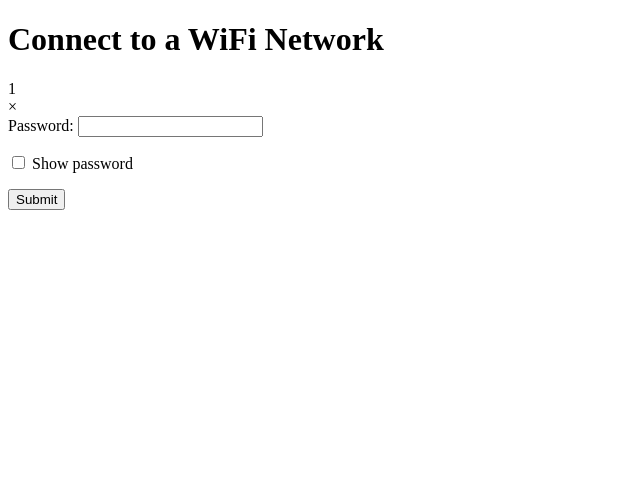
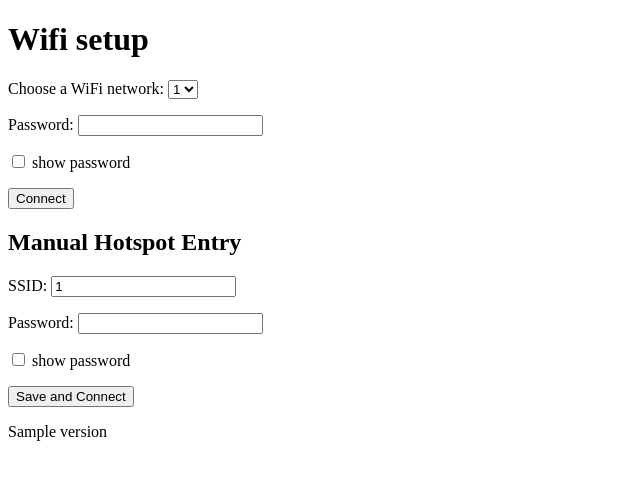
Before and after one commit to carolynz/poetry-camera-rpi, a Flask app: template wifi_portal/templates/index.html in a window 1280 px wide. Shown: the top 480 px of the page, without its empty margins (0-640 px from the left). Run offline with Flask 2, Linux system fonts and the light colour scheme; the template is opened without the code that fills it: most values are stand-ins (such as "Sample title", 1, 10 or a date in 2020); parts of the project's set-up code (start-up, migrations or seed data) failed here and were passed over.

Commit message:
manual hotspot entry

```diff
--- a/wifi_portal/app.py
+++ b/wifi_portal/app.py
@@ -63,6 +63,7 @@ with open(SOFTWARE_VERSION_FILE_PATH, 'w') as version_file:
 # Once you're connected to PoetryCameraSetup wifi, it should pop up automatically
 # If not, navigate to poetrycamera.local in your browser
 #######################################################
+import json, threading, time
 from flask import Flask, request, render_template, jsonify
 app = Flask(__name__)
 
@@ -71,6 +72,10 @@ app = Flask(__name__)
 # wlan1 is the second wifi adapter we have plugged in, to connect to internet
 WIFI_DEVICE = "wlan1"
 
+
+config_file = POETRY_CAMERA_DIRECTORY + "wifi_portal/hotspot_config.json"
+
+
 # get code version info we checked upon startup
 def get_stored_version():
     try:
@@ -78,6 +83,49 @@ def get_stored_version():
             return version_file.read().strip()
     except Exception as e:
         return 'Version: unknown\nBranch: unknown'
+
+# Function to load hotspot configuration
+def load_hotspot_config():
+    try:
+        with open(config_file, 'r') as f:
+            return json.load(f)
+    except FileNotFoundError:
+        return {}
+
+# Function to save hotspot configuration
+def save_hotspot_config(ssid, password = None):
+    if password:
+        config = {
+            "ssid": ssid,
+            "password": password
+        }
+    else:
+        config = {
+            "ssid": ssid
+        }
+    with open(config_file, 'w') as f:
+        json.dump(config, f)
+
+# Function to attempt connecting to the saved hotspot
+def attempt_connect_hotspot(ssid, password = None):
+    """
+    config = load_hotspot_config()
+    if not config:
+        return "No hotspot configuration found."
+
+    ssid = config.get("ssid")
+    password = config.get("password")
+    """
+    connection_command = ["nmcli", "--colors", "no", "device", "wifi", "connect", ssid]
+    if password:
+        connection_command.extend(["password", password])
+
+    result = subprocess.run(connection_command, capture_output=True)
+    if result.stderr:
+        return f"Error: {result.stderr.decode()}"
+    elif result.stdout:
+        return f"Success: {result.stdout.decode()}"
+    return "Unknown error."
 
 # screen where you set wifi password
 @app.route('/')
@@ -92,10 +140,13 @@ def index():
     # Remove 'PoetryCameraSetup' from the list, that's the camera's own wifi network
     ssids_list = [ssid.lstrip("SSID:") for ssid in ssids_list if "PoetryCameraSetup" not in ssid]
 
+
+    # TODO: why does the network name list sometimes drop first letter????
+
     # Remove empty strings and duplicates
-    ssids_list = list(set(filter(None, ssids_list)))
+    unique_ssids_list = list(set(filter(None, ssids_list)))
 
-    return render_template('index.html', ssids_list=ssids_list, version=version_info)
+    return render_template('index.html', ssids_list=unique_ssids_list, version=version_info)
 
 
 @app.route('/submit', methods=['POST'])
@@ -136,5 +187,26 @@ def submit():
             return jsonify({"status": "error", "message": result.stdout.decode()})
     return jsonify({"status": "error", "message": "Could not connect. Please try again."})
 
+@app.route('/save_and_connect', methods=['POST'])
+def save_and_connect():
+    manual_ssid = request.form['manual_ssid']
+    manual_password = request.form['manual_password']
+    save_hotspot_config(manual_ssid, manual_password)
+
+    def hotspot_scanning():
+        end_time = time.time() + 120  # Run for 2 minutes
+        while time.time() < end_time:
+            result = attempt_connect_hotspot()
+            print(result)  # Log the result, can be changed to more sophisticated logging
+            if "Success" in result:
+                break
+            time.sleep(5)
+
+    threading.Thread(target=hotspot_scanning).start()
+    return f"Attempting to connect to the {manual_ssid} network. If you are using a hotspot, go to your hotspot settings page and leave it open so it can connect. This could take up to 2 minutes."
+
+
+
+
 if __name__ == '__main__':
     app.run(debug=True, host='0.0.0.0', port=80)
--- a/wifi_portal/templates/index.html
+++ b/wifi_portal/templates/index.html
@@ -6,88 +6,55 @@
     <title>WiFi Setup</title>
 </head>
 <body>
-    <h1>Connect to a WiFi Network</h1>
-    <div id="ssidList">
+<h1>Wifi setup</h1>
+    <!-- TODO: show network that you're currently connected to -->
+    <form action="/submit" method="post">
+      <label for="ssid">Choose a WiFi network:</label>
+      <select name="ssid" id="ssid">
         {% for ssid in ssids_list %}
-        <div class="ssid" data-ssid="{{ ssid }}">{{ ssid }}</div>
+        <option value="{{ ssid }}">{{ ssid }}</option>
         {% endfor %}
-    </div>
-    <div id="message"></div>
+      </select>
+      <p />
+      <label for="password"
+        >Password: <input type="password" name="password" id="password"
+      /></label>
+      <p>
+        <input type="checkbox" id="show-password" /> <span>show password</span>
+      </p>
+      <input type="submit" value="Connect" />
+    </form>
 
-    <!-- The Modal -->
-    <div id="passwordModal" class="modal">
-        <div class="modal-content">
-            <span class="close">&times;</span>
-            <form id="passwordForm">
-                <label for="password">Password:</label>
-                <input type="password" name="password" id="password" />
-                <p>
-                    <input type="checkbox" id="show_password" /> <span>Show password</span>
-                </p>
-                <input type="button" value="Submit" id="submitPassword" />
-                <input type="hidden" name="ssid" id="selectedSSID" />
-            </form>
-        </div>
-    </div>
+<h2>Manual Hotspot Entry</h2>
+    <form id="manual-form" action="/save_and_connect" method="post">
+      <label for="manual-ssid">SSID:</label>
+      <input type="text" name="manual_ssid" id="manual-ssid" value="{{ manual_ssid }}" />
+      <p />
+      <label for="manual-password">Password: <input type="password" name="manual_password" id="manual-password">
+      <p>
+        <input type="checkbox" id="show-manual-password" /> <span>show password</span>
+      </p>
+      <input type="submit" value="Save and Connect" />
+    </form>
+    <p id="connect-result"></p>
 
+    <p>{{ version }}</p>
     <script>
-        document.querySelectorAll('.ssid').forEach(item => {
-            item.addEventListener('click', function () {
-                var modal = document.getElementById('passwordModal');
-                var ssid = this.getAttribute('data-ssid');
-                document.getElementById('selectedSSID').value = ssid;
-                modal.style.display = 'block';
-            });
+      document
+        .getElementById("show-password")
+        .addEventListener("change", function () {
+          var passwordInput = document.getElementById("password");
+          if (this.checked) {
+            passwordInput.type = "text";
+          } else {
+            passwordInput.type = "password";
+          }
         });
+      document.getElementById("show-manual-password").addEventListener("change", function () {
+        var passwordInput = document.getElementById("manual-password");
+        passwordInput.type = this.checked ? "text" : "password";
+      });
 
-        document.getElementsByClassName('close')[0].onclick = function() {
-            var modal = document.getElementById('passwordModal');
-            modal.style.display = 'none';
-        }
-
-        window.onclick = function(event) {
-            var modal = document.getElementById('passwordModal');
-            if (event.target == modal) {
-                modal.style.display = 'none';
-            }
-        }
-
-        document.getElementById('show_password').addEventListener('change', function () {
-            var passwordInput = document.getElementById('password');
-            if (this.checked) {
-                passwordInput.type = 'text';
-            } else {
-                passwordInput.type = 'password';
-            }
-        });
-
-        document.getElementById('submitPassword').addEventListener('click', function () {
-            var ssid = document.getElementById('selectedSSID').value;
-            var password = document.getElementById('password').value;
-
-            var formData = new FormData();
-            formData.append('ssid', ssid);
-            formData.append('password', password);
-
-            fetch('/submit', {
-                method: 'POST',
-                body: formData
-            })
-            .then(response => response.json())
-            .then(data => {
-                var messageDiv = document.getElementById('message');
-                messageDiv.textContent = data.message;
-                messageDiv.style.color = data.status === 'success' ? 'green' : 'red';
-
-                var modal = document.getElementById('passwordModal');
-                modal.style.display = 'none';
-            })
-            .catch(error => {
-                var messageDiv = document.getElementById('message');
-                messageDiv.textContent = 'An error occurred: ' + error;
-                messageDiv.style.color = 'red';
-            });
-        });
     </script>
 </body>
 </html>
```
Also changed, not shown: 1 other file.
